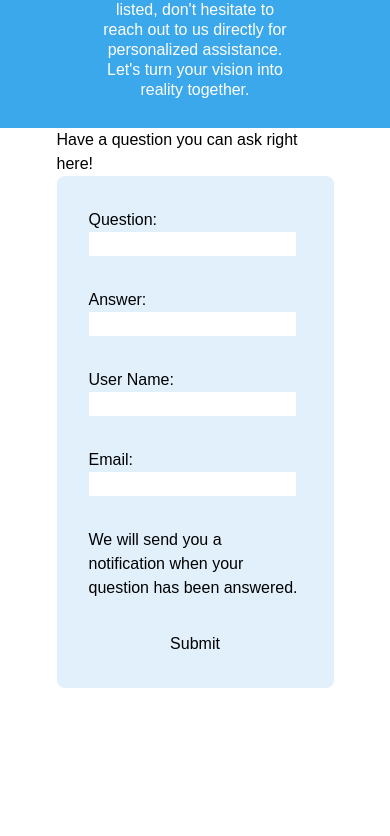
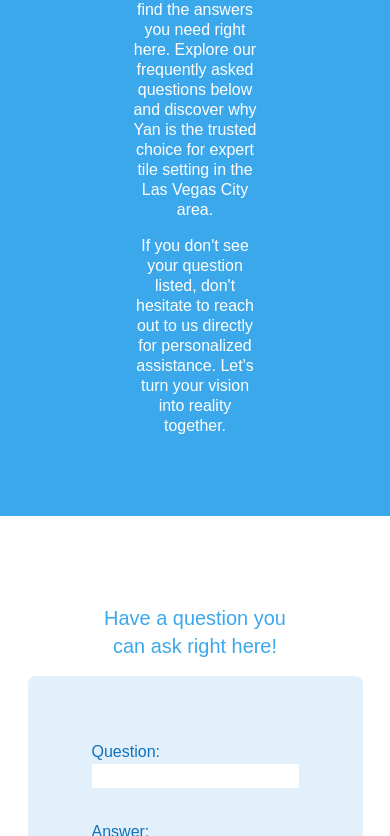
Before and after one commit to christinmorton/yan_client_project, a Next.js app: page /faqs in a window 390 px wide. Shown: the part 988-1824 px from the top of the page. Built offline with nearby package versions, Linux system fonts and the light colour scheme.

Commit message:
fixing build errors...

```diff
--- a/app/faqs/page.jsx
+++ b/app/faqs/page.jsx
@@ -8,12 +8,11 @@ function Faqs() {
 
   return (
     <main className="min-w-full">
-      <div className="min-w-full min-h-screen grid grid-cols-4 bg-picton-blue-400">
+      <div className="min-w-full min-h-screen grid grid-cols-4 bg-picton-blue-400 p-16">
         <div className="col-start-2 col-end-4">
-          <h1 className="text-lg font-semi-bold text-center  mb-2 lg:text-xl lg:text-left text-picton-blue-200">Frequently Asked Questions</h1>
           <h2 className="text-lg font-semi-bold text-center  mb-2 lg:text-xl lg:text-left text-picton-blue-200">FAQ: Your Guide to Expert Tile Setting Services</h2>
 
-          <h3 className="text-3xl font-semi-bold text-center lg:text-6xl lg:text-left text-picton-blue-100">Welcome to Yan&apos;s FAQ Page</h3>
+          <h3 className="text-lg font-semi-bold text-center lg:text-4xl lg:text-left text-picton-blue-100">Welcome to Yan&apos;s FAQ Page</h3>
 
           <h4 className="text-lg font-semi-bold text-center  mb-2 lg:text-xl lg:text-left text-picton-blue-200">
             Your Comprehensive Resource for Answers to Common Questions About
@@ -25,17 +24,19 @@ function Faqs() {
             apart, or seeking guidance on your upcoming tile project, you&apos;ll
             find the answers you need right here. Explore our frequently asked
             questions below and discover why Yan is the trusted choice for
-            expert tile setting in the Las Vegas City area. If you don&apos;t see
+            expert tile setting in the Las Vegas City area.
+          </p>
+
+          <p className="max-w-md mx-auto text-sm text-center mb-4 text-white lg:text-lg lg:text-left lg:mt-0 lg:mx-0">If you don&apos;t see
             your question listed, don&apos;t hesitate to reach out to us directly for
             personalized assistance. Let&apos;s turn your vision into reality
-            together.
-          </p>
+            together.</p>
         </div>
       </div>
 
-      <div id="faq-accordian" className="flex flex-col md:flex-row">
-        <div className="container mx-auto px-6 mb-32">
-          <p>Have a question you can ask right here!</p>
+      <div id="faq-accordian" className="flex flex-col md:flex-row p-16">
+        <div className="container flex flex-col items-center justify-start mx-auto p-6 mb-32 space-y-4">
+          <h4 className="max-w-md mx-auto text-lg text-center text-picton-blue-400 lg:text-xl lg:mt-0 lg:mx-0">Have a question you can ask right here!</h4>
 
           <FAQForm />
         </div>
--- a/app/page.js
+++ b/app/page.js
@@ -3,17 +3,18 @@ import Image from "next/image";
 import SimpleForm from "@/components/forms/SimpleForm";
 import Carousel from "@/components/Carousel";
 import Slider from "@/components/Slider";
-import TestimonialSlider from "@/components/TestimonialSlider";
+// import TestimonialSlider from "@/components/TestimonialSlider";
 import Map from "@/components/Map";
+import HomepageContactForm from "@/components/forms/HomepageContactForm";
 
 import yanProfilePic from "../public/images/Resized_Resized_20220817_124533_223826879431907.JPEG";
-import projectPic1 from "../public/images/Resized_Resized_20231109_125211_223389226286137.JPEG";
-import projectPic2 from "../public/images/Resized_Resized_20230815_102145_223622606178443.JPEG";
-import projectPic3 from "../public/images/stock/charlesdeluvio-zy0s5QJZTYo-unsplash.jpg";
-import projectPic4 from "../public/images/stock/pexels-jean-van-der-meulen-1457847.jpg";
-import projectPic5 from "../public/images/Resized_Resized_20231204_161849_223463781147931.JPEG";
-import projectPic6 from '../public/images/Resized_Resized_20240306_165443.JPEG'
-import headerPic from "../public/images/stock/pexels-luis-yanez-206172.jpg";
+// import projectPic1 from "../public/images/Resized_Resized_20231109_125211_223389226286137.JPEG";
+// import projectPic2 from "../public/images/Resized_Resized_20230815_102145_223622606178443.JPEG";
+// import projectPic3 from "../public/images/stock/charlesdeluvio-zy0s5QJZTYo-unsplash.jpg";
+// import projectPic4 from "../public/images/stock/pexels-jean-van-der-meulen-1457847.jpg";
+// import projectPic5 from "../public/images/Resized_Resized_20231204_161849_223463781147931.JPEG";
+// import projectPic6 from '../public/images/Resized_Resized_20240306_165443.JPEG'
+// import headerPic from "../public/images/stock/pexels-luis-yanez-206172.jpg";
 import bathroom from "../public/images/svg_assets/bathroom-svgrepo-com.png";
 import kitchen from "../public/images/svg_assets/kitchen-room-svgrepo-com.png";
 import residential from "../public/images/svg_assets/house-svgrepo-com.png";
@@ -225,11 +226,66 @@ export default function Home() {
           </div>
         </div>
 
-        <div className="flex flex-col lg:row-start-2 lg:row-end-3 lg:col-start-2 lg:col-end-5 mx-auto lg:mx-0 lg:mb-0 lg:w-1/2">
+        <div className="flex flex-row lg:row-start-2 lg:row-end-3 lg:col-start-2 lg:col-end-5 mx-auto lg:mx-0 lg:mb-0 lg:w-1/2">
+            <div className="w-full h-[420px] mx-auto">
+              <div className="w-full flex flex-col items-center hover:scale-105 ease-in-out duration-500">
+                <div className="p-8 flex flex-col items-center justify-center self-center bg-picton-blue-300 rounded-md text-white">
+                  <Image
+                    src={`/images/profile_pics/${testimonials[0].image}`}
+                    alt={`A photo of ${testimonials[0].first_name} ${testimonials[0].last_name}, a satisfied customer!`}
+                    className="rounded-full"
+                    loading="lazy"
+                    width={100}
+                    height={100}
+                    unoptimized={true}
+                  />
+                  <h4 className="mt-4">
+                    {testimonials[0].first_name} {testimonials[0].last_name}
+                  </h4>
+                  <h4 className="mb-2">{testimonials[0].services_used}</h4>
+                  <p className="text-center">{testimonials[0].testimonial}</p>
+                </div>
+              </div>
+            </div>
+
+            {/* <div className="w-[600px] h-[420px] mx-auto">
+              <div>
+                <Image
+                  src={`/images/profile_pics/${testimonials[4].image}`}
+                  alt={`A photo of ${testimonials[4].first_name} ${testimonials[4].last_name}, a satisfied customer!`}
+                  className="rounded-full"
+                  loading="lazy"
+                  width={100}
+                  height={100}
+                  unoptimized={true}
+                />
+                <h4 className="mt-4">
+                  {testimonials[4].first_name} {testimonials[4].last_name}
+                </h4>
+                <h4 className="mb-2">{testimonials[4].services_used}</h4>
+                <p>{testimonials[4].testimonial}</p>
+              </div>
+            </div>
+
             <div className="w-[600px] h-[420px] mx-auto">
-              {/* <TestimonialSlider slides={testimonials} /> */}
-            </div>
-            <h1 className="text-3xl font-semi-bold text-center lg:text-6xl lg:text-left text-picton-blue-500">Testimonials go here</h1>
+              <div>
+                <Image
+                  src={`/images/profile_pics/${testimonials[8].image}`}
+                  alt={`A photo of ${testimonials[8].first_name} ${testimonials[8].last_name}, a satisfied customer!`}
+                  className="rounded-full"
+                  loading="lazy"
+                  width={100}
+                  height={100}
+                  unoptimized={true}
+                />
+                <h4 className="mt-4">
+                  {testimonials[8].first_name} {testimonials[8].last_name}
+                </h4>
+                <h4 className="mb-2">{testimonials[8].services_used}</h4>
+                <p>{testimonials[8].testimonial}</p>
+              </div>
+            </div> */}
+            {/* <h1 className="text-3xl font-semi-bold text-center lg:text-6xl lg:text-left text-picton-blue-500">Testimonials go here</h1> */}
         </div>
 
         {/* <div className="gap-6"></div> */}
@@ -251,8 +307,8 @@ export default function Home() {
         </div>
 
         <div className=" w-full p-6 bg-picton-blue-400">
-          {/* <HomepageContactForm /> */}
-          <SimpleForm />
+          <HomepageContactForm />
+          {/* <SimpleForm /> */}
         </div>
 
         <div className="w-full flex flex-col items-center justify-between gap-x-8 pt-12 px-8 pb-12 bg-white lg:flex-row">
--- a/components/FAQsBox.jsx
+++ b/components/FAQsBox.jsx
@@ -1,6 +1,6 @@
 // "use client";
 import { getFAQs } from "@/lib/utils";
-import FaqItem from "./FaqItem";  // Import FaqItem component
+import FaqItem from "./FAQItem";  // Import FaqItem component
 
 function FaqsBox() {
   const faqs = getFAQs();
--- a/components/forms/FAQForm.jsx
+++ b/components/forms/FAQForm.jsx
@@ -2,28 +2,28 @@ import React from 'react'
 
 const FAQForm = () => {
   return (
-    <form className='bg-picton-blue-100 flex flex-col space-y-8 p-8 rounded-lg'>
-        <div>
-            <label htmlFor="question">Question:</label>
+    <form className='bg-picton-blue-100 flex flex-col space-y-8 p-16 rounded-lg'>
+        <div className='flex flex-col'>
+            <label htmlFor="question" className='text-picton-blue-600'>Question:</label>
             <input type="text" id="question" name="question" required />
         </div>
-        <div>
-            <label htmlFor="answer">Answer:</label>
+        <div className='flex flex-col'>
+            <label htmlFor="answer" className='text-picton-blue-600'>Answer:</label>
             <input type="text" id="answer" name="answer" required />
         </div>
-        <div>
-            <label htmlFor="userName">User Name:</label>
+        <div className='flex flex-col'>
+            <label htmlFor="userName" className='text-picton-blue-600'>User Name:</label>
             <input type="text" id="userName" name="userName" required />
         </div>
 
-        <div>
-            <label htmlFor="email">Email:</label>
+        <div className='flex flex-col'>
+            <label htmlFor="email" className='text-picton-blue-600'>Email:</label>
             <input type="email" id="email" name="email" required />
         </div>
 
-        <p>We will send you a notification when your question has been answered.</p>
+        <p className='text-picton-blue-600'>We will send you a notification when your question has been answered.</p>
 
-        <button type="submit">Submit</button>
+        <button type="submit" className='border border-picton-blue-300 p-6 rounded-md'>Submit</button>
     </form>
   )
 }
```
